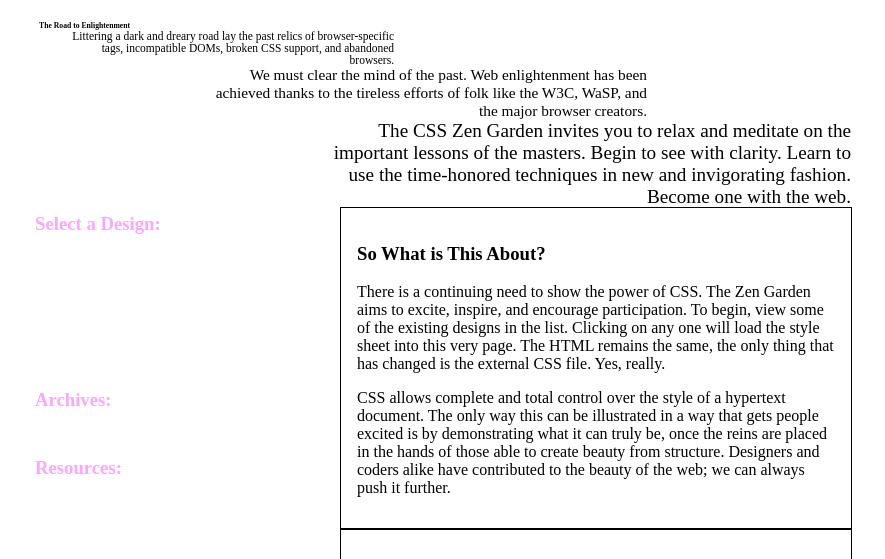
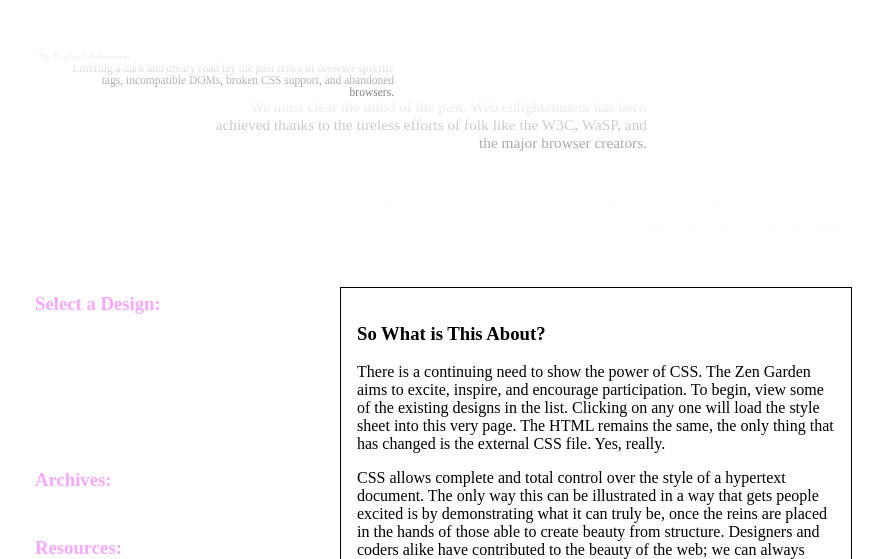
Before and after one commit to Gitdude288/Z-Garden-Project, a plain HTML site: page index.html in a window 1280 px wide. Shown: the part 241-800 px from the top of the page, without its empty margins (197-1082 px from the left). Drawn offline with nearby package versions, Linux system fonts and the light colour scheme; files that its build step writes are made by us from their sources.

Commit message:
Style preamble

```diff
--- a/scss/partials/_introduction.scss
+++ b/scss/partials/_introduction.scss
@@ -77,25 +77,38 @@
 }
 
 .preamble {
-  margin-top: 1em;
+  margin-top: 3em;
+  margin-bottom: 3em;
   flex: 0 0 $w-big;
   text-align: start;
   h3 {
     margin: 0 5% 0 84%;
     font-size: 0.8vw;
     text-align: right;
+    background: linear-gradient(180deg, rgba(153, 153, 153, 0.26) 0%, rgba(137, 137, 137, 0) 100%);
+    -webkit-background-clip: text;
+    -webkit-text-fill-color: transparent;
   }
   p:nth-of-type(1) {
     margin: 0 10% 0 50%;
     font-size: 1.1vw;
+    background: linear-gradient(180deg, rgba(137, 137, 137, 0) 0%, #6C6C6C 100%);
+    -webkit-background-clip: text;
+    -webkit-text-fill-color: transparent;
   }
   p:nth-of-type(2) {
     margin: 0 20% 0 25%;
     font-size: 1.4vw;
+    background: linear-gradient(180deg, rgba(255, 255, 255, 0.31) 0%, #9A9A9A 100%);
+    -webkit-background-clip: text;
+    -webkit-text-fill-color: transparent;
   }
   p:nth-of-type(3) {
     margin: 0 36% 0 0;
     font-size: 1.7vw;
+    background: linear-gradient(180deg, rgba(255, 255, 255, 0.47) 0%, #FFFEFE 100%);
+    -webkit-background-clip: text;
+    -webkit-text-fill-color: transparent;
   }
 }
 
```
